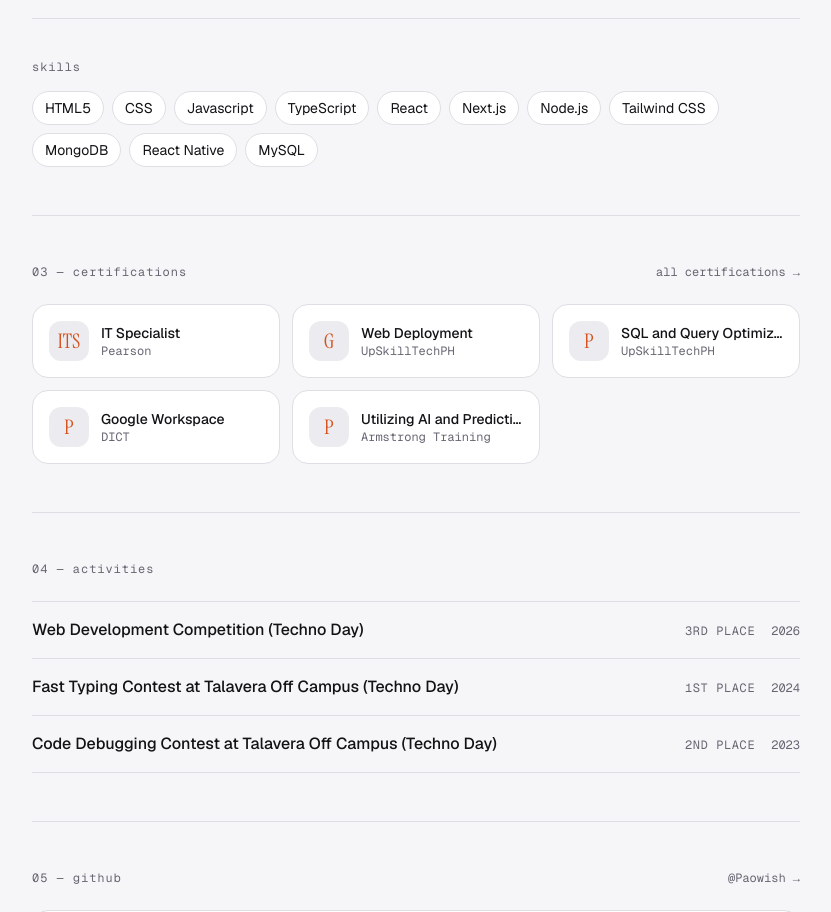
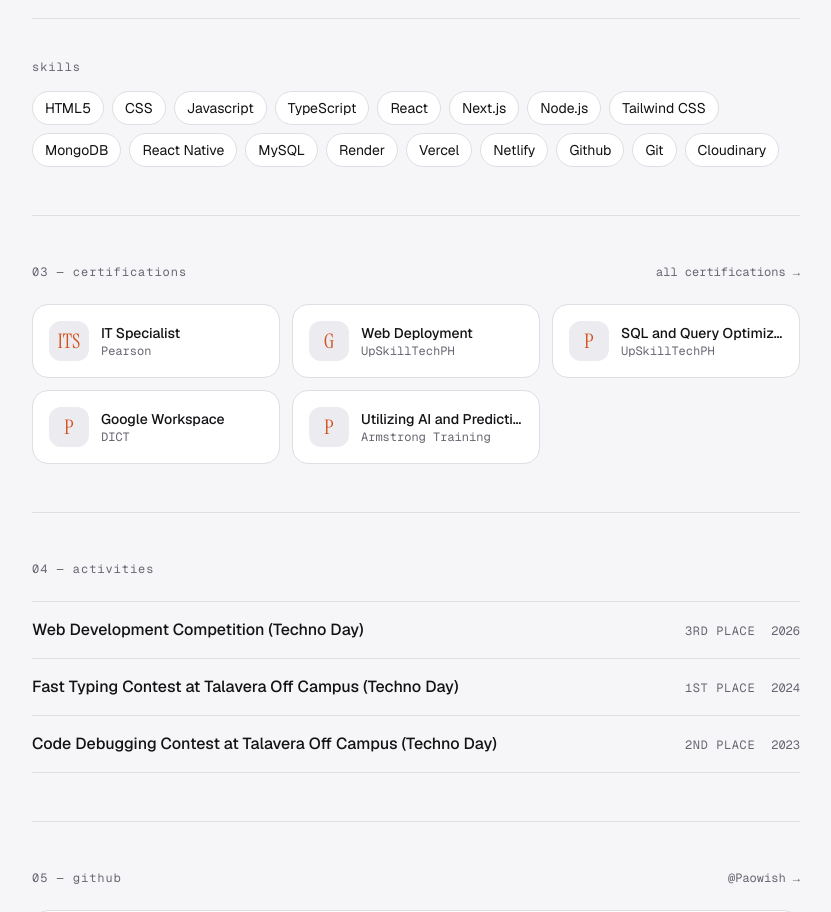
Before and after one commit to Paowish/MyPortfolio, a React (Vite) app: page / in a window 1280 px wide. Shown: the part 1565-2477 px from the top of the page, without its empty margins (224-1055 px from the left). Built offline with nearby package versions, Linux system fonts and the light colour scheme; the HTML template or start-up script is replaced by a standard one.

Commit message:
add skills

```diff
--- a/src/App.jsx
+++ b/src/App.jsx
@@ -65,7 +65,7 @@ const DATA = {
   ],
   stack: [
     "HTML5", "CSS", "Javascript", "TypeScript", "React", "Next.js", "Node.js", "Tailwind CSS",
-    "MongoDB", "React Native", "MySQL",
+    "MongoDB", "React Native", "MySQL", "Render", "Vercel", "Netlify", "Github", "Git", "Cloudinary",
   ],
   certs: [
     { name: "IT Specialist", issuer: "Pearson", mark: "ITS" },
```
